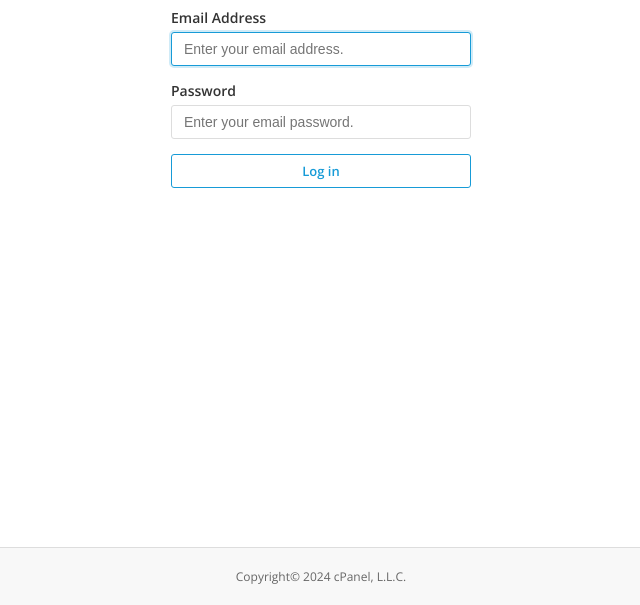
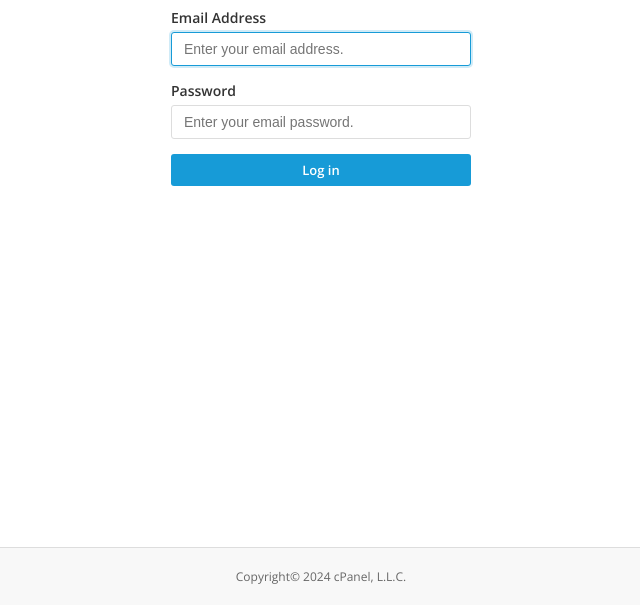
Before and after one commit to Caffeine-Gallery/inboxfort-0192e29c7e74, a website built with Vite: page frontend/index.html in a window 1280 px wide. Shown: the part 195-800 px from the top of the page, without its empty margins (319-959 px from the left). Built offline with nearby package versions, Linux system fonts and the light colour scheme; what @dfinity/agent would draw is missing.

Commit message:
0192e2d6-3a1b-7bba-8c86-674c9aa9c373

```diff
--- a/frontend/index.css
+++ b/frontend/index.css
@@ -69,7 +69,7 @@
 
 .login-btn button {
     width: 100%;
-    background-color: white;
+    background-color: #179bd7;
     font-size: 13px;
     font-family: 'Open Sans', sans-serif;
     font-weight: 600;
@@ -77,21 +77,19 @@
     padding-bottom: 7px;
     text-align: center;
     text-decoration: none;
-    color: #179bd7;
-    border: 1px solid #179bd7;
+    color: white;
+    border: none;
     border-radius: 3px;
     cursor: pointer;
     transition: background-color 0.2s;
 }
 
 .login-btn button:hover {
-    background: #f5f5f5;
+    background: #1589bf;
 }
 
 .login-btn button:disabled {
-    background: #f5f5f5;
-    color: #9cd3eb;
-    border-color: #9cd3eb;
+    background: #9cd3eb;
     cursor: not-allowed;
 }
 
```
